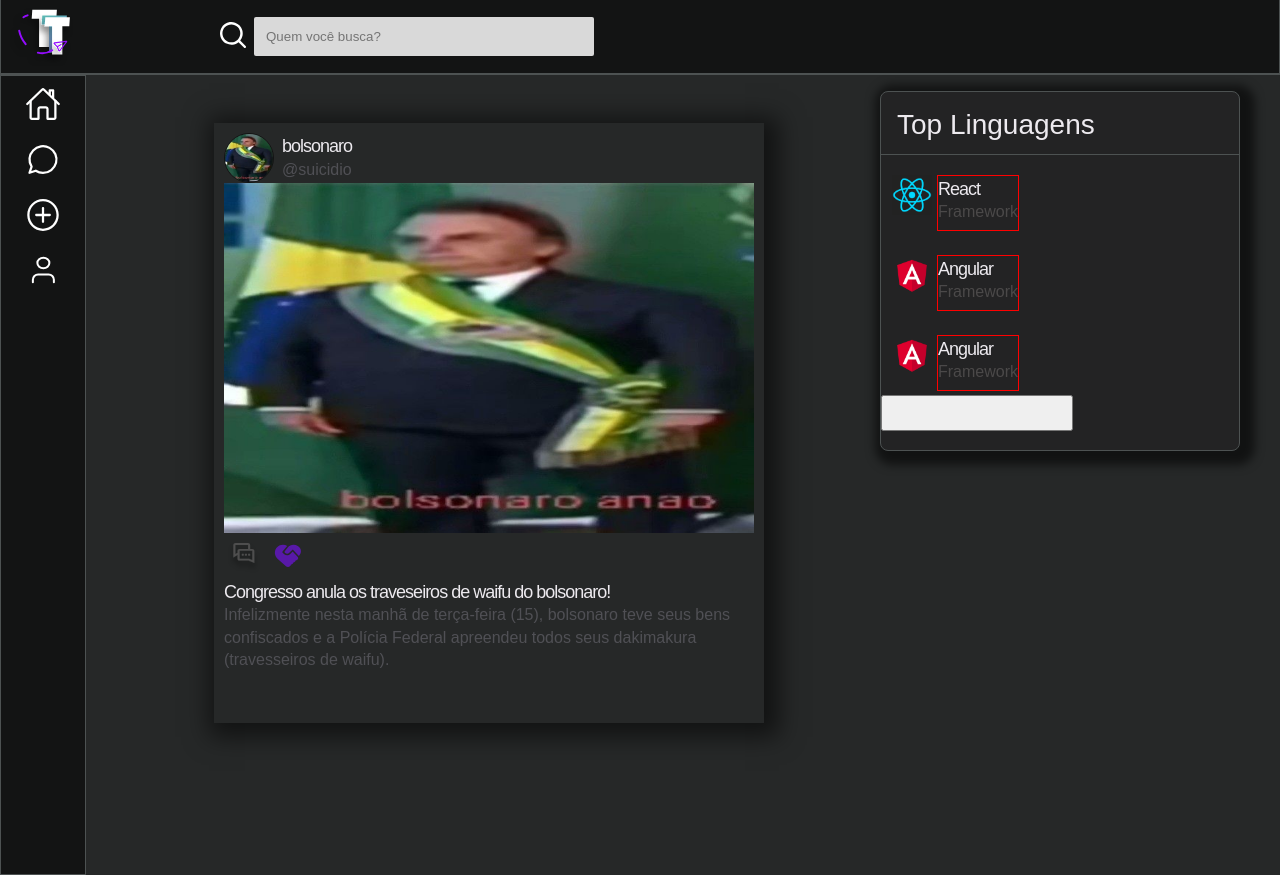
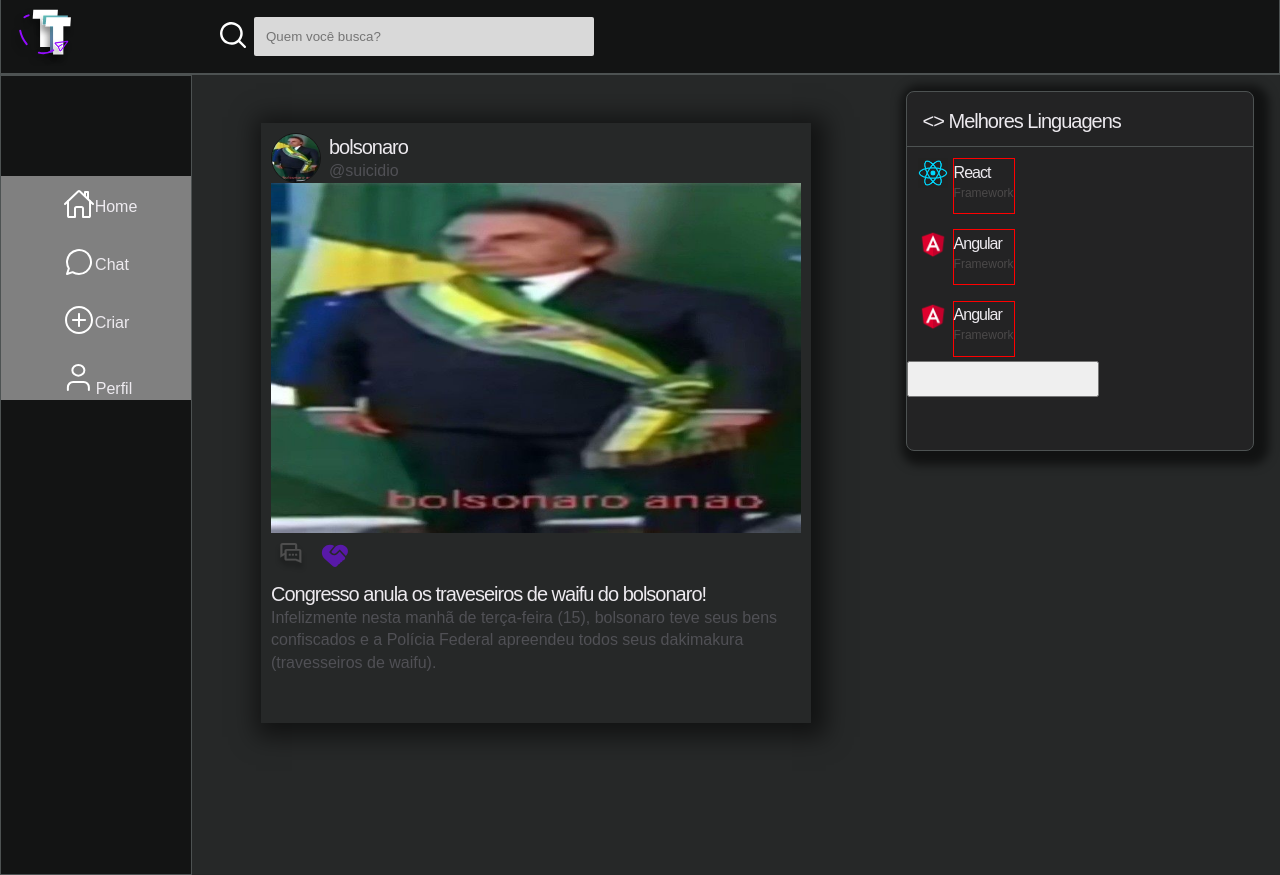
Before and after one commit to CosmosEtec/TalkTech, a PHP site: page /view/feed.php in a window 1280 px wide. Run offline with PHP 8.4, Linux system fonts and the light colour scheme; some libraries are stand-ins or nearby versions.

Commit message:
Deixando feed responsivo, e criando side menu da direita
'-'

```diff
--- a/TalkTech-v0.1.4.3/assets/css/partials/_buttons.scss
+++ b/TalkTech-v0.1.4.3/assets/css/partials/_buttons.scss
@@ -8,6 +8,36 @@ a{
 
     &:hover{
         opacity: 0.9;
+    }
+}
+
+a.nav-link{
+    width: 100%;
+    height: 50px;
+    display: flex;
+    align-items: end;
+    justify-content: center;
+
+    &:hover{
+        opacity: 0.9;
+        transform: translateY(-5px);
+    }
+
+    span{
+        transition: 0.3s ease;
+        @include responsive(lu){
+            display: none;
+        }
+    }
+
+    div.ml-1{
+        @include responsive(lu){
+            margin-left: 0;
+        }
+    }
+
+    @include responsive(lu){
+        margin-bottom: 0;
     }
 }
 
--- a/TalkTech-v0.1.4.3/assets/css/partials/_layout.scss
+++ b/TalkTech-v0.1.4.3/assets/css/partials/_layout.scss
@@ -14,6 +14,11 @@ $container-s: 540px;
   } @else if $device == l {
     // Para resolucao entre 1140px e 1440px
     @media screen and (max-width: $container-xl) and (min-width: $container-l) {
+      @content;
+    }
+  } @else if $device == lu {
+    // Para resolucao menor que 1140px
+    @media screen and (max-width: $container-l) {
       @content;
     }
   } @else if $device == m {
@@ -68,6 +73,17 @@ $container-s: 540px;
     @include responsive(s){
         align-items: center;
         padding: 110px 0 0 0;
+    }
+}
+
+.container-timeline{
+    flex: 2 1 360px;
+    display: flex;
+    justify-content: center;
+
+
+    @include responsive(s){
+     padding: 0;
     }
 }
 
--- a/TalkTech-v0.1.4.3/assets/css/partials/_menu.scss
+++ b/TalkTech-v0.1.4.3/assets/css/partials/_menu.scss
@@ -18,7 +18,7 @@ header{
     max-width: $container-xl;
     background: $black-dark;
     height: 75px;
-    margin: 0px auto;
+    margin: 0 auto;
     position: relative;
     padding: 10px 24px 10px 211px;
 
@@ -33,10 +33,10 @@ header{
 }
 
 .navbar-desktop-logo{
-    position: fixed;
     cursor: pointer;
     z-index: 1100;
     left: 10px;
+    position: absolute;
 }
 
 .navbar-desktop-item-1{
@@ -63,40 +63,35 @@ header{
 ///////////////////////  Side Menu - Menu Lateral Esquerdo  ///////////////////////
 .nav-left-side-menu{
   height: 100vh;
+  width: 15vw;
   background-color: $black-dark;
+  padding: 100px 0px 0 0px;
 
 
   display: flex;
-  justify-content: center;
+  flex-direction: column;
+  align-items: center;
 
 
   border: 1px solid $gray-clean-border;
+  transition: 0.7s ease;
 
-
-  @include responsive(s){
+  @include responsive(lu){
     height: 50px;
+    transform: translateY(0);
     bottom: 0;
     align-items: center;
     padding-top: 0;
     width: 100%;
+    flex-direction: row;
     position: fixed;
   }
 }
 
-
-
-.nav-list-left-side-menu{
-    display: flex;
-    flex-direction: column;
-    align-items: center;
-
-
-
-    @include responsive(s){
-        flex-direction: row;
-    }
+.div-nav-left-side-menu-link{
+    width: 100%;
+    background: gray !important;
 }
-
 .nav-link-left-side-menu{
     display: inline-block;
     @include typeface-1(h3, desktop);
@@ -114,15 +109,9 @@ header{
     &:hover{
         transform: translateX(5px);
 
-        p{
-            display: flex;
-            z-index: 1100;
-            transform: translateX(5px);
-        }
+
     }
 
-
-    padding: 8px 24px 0 24px;
     @include responsive(s){
         padding: 8px 16px 0 16px;
     }
@@ -137,25 +126,24 @@ header{
 .right-side-menu {
     height: 100vh;
     max-width: 400px;
+    min-width: 240px;
+    padding: 0 2% 0 2%;
+
     width: 100%;
 
     transition: 0.7s ease;
     padding-top: 1rem;
 
+    @include responsive(s){
+        display: none;
+    }
 
-
-    @include responsive(s){
-      height: 50px;
-      bottom: 0;
-      align-items: center;
-      padding-top: 0;
-      width: 100%;
-    }
 }
 
 
 .top-languages-right-side-menu{
-    max-width: 360px;
+
+    min-width: 280px;
     width: 100%;
     height: 360px;
 
@@ -165,13 +153,16 @@ header{
     border: 1px solid $gray-clean-border;
     box-shadow: 5px 4px 10px 10px rgba(0,0,0,0.54);
 
+
     @include responsive(s){
-        min-width: 280px;
+        display: none;
     }
 
     .top-languages-head{
         width: 100%;
         border-bottom: 1px solid $gray-clean-border;
+        display: flex;
+        align-items: center;
 
 
         padding: 1rem 0 0.75rem 1rem;
@@ -181,7 +172,7 @@ header{
     .top-languages-language-skill{
         width: 100%;
         height: 4rem;
-        margin-top: 1rem;
+        margin-top: 0.45rem;
 
         padding: 0.25rem 0.25rem 0.25rem 0.70rem;
         display: flex;
@@ -190,8 +181,8 @@ header{
 
 
             .language-icon{
-               max-width: 40px;
-               height: 40px;
+               max-width: 30px;
+               height: 30px;
                border-radius: 60px;
                width: 100%;
                border-radius: 4px;
--- a/TalkTech-v0.1.4.3/assets/css/partials/_post.scss
+++ b/TalkTech-v0.1.4.3/assets/css/partials/_post.scss
@@ -1,6 +1,5 @@
 .post-container{
-    max-width: 550px;
-    width: 100%;
+    width: 550px;
     height: 600px;
     padding: 10px 10px 0px 10px;
     margin-bottom: 30px;
--- a/TalkTech-v0.1.4.3/assets/css/partials/_typography.scss
+++ b/TalkTech-v0.1.4.3/assets/css/partials/_typography.scss
@@ -23,7 +23,7 @@
     font-size: 24px;
     line-height: 120%;
   } @else if $size == h4 and $device == desktop {
-    font-size: 18px;
+    font-size: 20px;
     line-height: 130%;
     letter-spacing: -1px;
   } @else if $size == h4 and $device == mobile {
@@ -134,7 +134,7 @@ p {
   }
 }
 
-.p1, .p2 {
+.p1 {
   color: $black-light;
   @include typeface-2(p1, desktop);
   @include responsive(s) {
@@ -143,7 +143,6 @@ p {
 }
 
 .p2 {
-  color: $black-light;
   @include typeface-2(p2, desktop);
   @include responsive(s) {
     @include typeface-2(p2, mobile);
--- a/TalkTech-v0.1.4.3/assets/css/style.css
+++ b/TalkTech-v0.1.4.3/assets/css/style.css
@@ -38,6 +38,17 @@
   .container-feed {
     align-items: center;
     padding: 110px 0 0 0;
+  }
+}
+
+.container-timeline {
+  flex: 2 1 360px;
+  display: flex;
+  justify-content: center;
+}
+@media screen and (max-width: 960px) {
+  .container-timeline {
+    padding: 0;
   }
 }
 
@@ -212,7 +223,7 @@ h4 {
   color: #edeaef;
   font-family: "Sora", sans-serif;
   font-weight: 250;
-  font-size: 18px;
+  font-size: 20px;
   line-height: 130%;
   letter-spacing: -1px;
 }
@@ -281,7 +292,7 @@ p.white {
   color: #edeaef;
 }
 
-.p1, .p2 {
+.p1 {
   color: #4b4949;
   font-family: "Sora", sans-serif;
   font-weight: 250;
@@ -289,7 +300,7 @@ p.white {
   line-height: 130%;
 }
 @media screen and (max-width: 960px) {
-  .p1, .p2 {
+  .p1 {
     font-family: "Sora", sans-serif;
     font-weight: 250;
     font-size: 18px;
@@ -298,7 +309,6 @@ p.white {
 }
 
 .p2 {
-  color: #4b4949;
   font-family: "Sora", sans-serif;
   font-weight: 250;
   font-size: 16px;
@@ -369,6 +379,36 @@ a {
 }
 a:hover {
   opacity: 0.9;
+}
+
+a.nav-link {
+  width: 100%;
+  height: 50px;
+  display: flex;
+  align-items: end;
+  justify-content: center;
+}
+a.nav-link:hover {
+  opacity: 0.9;
+  transform: translateY(-5px);
+}
+a.nav-link span {
+  transition: 0.3s ease;
+}
+@media screen and (max-width: 1140px) {
+  a.nav-link span {
+    display: none;
+  }
+}
+@media screen and (max-width: 1140px) {
+  a.nav-link div.ml-1 {
+    margin-left: 0;
+  }
+}
+@media screen and (max-width: 1140px) {
+  a.nav-link {
+    margin-bottom: 0;
+  }
 }
 
 .btn-Ini {
@@ -791,7 +831,7 @@ header {
   max-width: 1440px;
   background: #131414;
   height: 75px;
-  margin: 0px auto;
+  margin: 0 auto;
   position: relative;
   padding: 10px 24px 10px 211px;
   border-bottom: 2px solid #4d5252; /* Borda superior é azul */
@@ -803,10 +843,10 @@ header {
 }
 
 .navbar-desktop-logo {
-  position: fixed;
   cursor: pointer;
   z-index: 1100;
   left: 10px;
+  position: absolute;
 }
 
 .navbar-desktop-item-1 {
@@ -831,31 +871,31 @@ header {
 
 .nav-left-side-menu {
   height: 100vh;
+  width: 15vw;
   background-color: #131414;
-  display: flex;
-  justify-content: center;
+  padding: 100px 0px 0 0px;
+  display: flex;
+  flex-direction: column;
+  align-items: center;
   border: 1px solid #4d5252;
-}
-@media screen and (max-width: 960px) {
+  transition: 0.7s ease;
+}
+@media screen and (max-width: 1140px) {
   .nav-left-side-menu {
     height: 50px;
+    transform: translateY(0);
     bottom: 0;
     align-items: center;
     padding-top: 0;
     width: 100%;
+    flex-direction: row;
     position: fixed;
   }
 }
 
-.nav-list-left-side-menu {
-  display: flex;
-  flex-direction: column;
-  align-items: center;
-}
-@media screen and (max-width: 960px) {
-  .nav-list-left-side-menu {
-    flex-direction: row;
-  }
+.div-nav-left-side-menu-link {
+  width: 100%;
+  background: gray !important;
 }
 
 .nav-link-left-side-menu {
@@ -867,17 +907,11 @@ header {
   position: relative;
   cursor: pointer;
   transition: transform 0.2s ease-in-out;
-  padding: 8px 24px 0 24px;
 }
 .nav-link-left-side-menu p {
   display: none;
 }
 .nav-link-left-side-menu:hover {
-  transform: translateX(5px);
-}
-.nav-link-left-side-menu:hover p {
-  display: flex;
-  z-index: 1100;
   transform: translateX(5px);
 }
 @media screen and (max-width: 960px) {
@@ -889,22 +923,20 @@ header {
 .right-side-menu {
   height: 100vh;
   max-width: 400px;
+  min-width: 240px;
+  padding: 0 2% 0 2%;
   width: 100%;
   transition: 0.7s ease;
   padding-top: 1rem;
 }
 @media screen and (max-width: 960px) {
   .right-side-menu {
-    height: 50px;
-    bottom: 0;
-    align-items: center;
-    padding-top: 0;
-    width: 100%;
+    display: none;
   }
 }
 
 .top-languages-right-side-menu {
-  max-width: 360px;
+  min-width: 280px;
   width: 100%;
   height: 360px;
   background: #232324;
@@ -915,25 +947,27 @@ header {
 }
 @media screen and (max-width: 960px) {
   .top-languages-right-side-menu {
-    min-width: 280px;
+    display: none;
   }
 }
 .top-languages-right-side-menu .top-languages-head {
   width: 100%;
   border-bottom: 1px solid #4d5252;
+  display: flex;
+  align-items: center;
   padding: 1rem 0 0.75rem 1rem;
 }
 .top-languages-right-side-menu .top-languages-language-skill {
   width: 100%;
   height: 4rem;
-  margin-top: 1rem;
+  margin-top: 0.45rem;
   padding: 0.25rem 0.25rem 0.25rem 0.7rem;
   display: flex;
   flex-direction: row;
 }
 .top-languages-right-side-menu .top-languages-language-skill .language-icon {
-  max-width: 40px;
-  height: 40px;
+  max-width: 30px;
+  height: 30px;
   border-radius: 60px;
   width: 100%;
   border-radius: 4px;
@@ -1280,8 +1314,7 @@ header {
 }
 
 .post-container {
-  max-width: 550px;
-  width: 100%;
+  width: 550px;
   height: 600px;
   padding: 10px 10px 0px 10px;
   margin-bottom: 30px;
--- a/TalkTech-v0.1.4.3/view/feed.php
+++ b/TalkTech-v0.1.4.3/view/feed.php
@@ -29,19 +29,52 @@
     <section class="container-feed ">
         <!---========= LEFT SIDE MENU =========-->
         <nav class="nav-left-side-menu   " id="side-menu">
-            <div class="nav-list-left-side-menu">
 
-                <a href="feed.php" class="nav-link-left-side-menu mb-1"><img src="../assets/svg/icon-home.svg" width="60" alt=""></a>
-                <a href="#Chats" class="nav-link-left-side-menu mb-1"><img src="../assets/svg/icon-chat.svg" width="60" alt=""></a>
-                <a class="nav-link-left-side-menu mb-1" id="create-post"><img src="../assets/svg/icon-add-plus-circle.svg" width="60" alt=""></a>
-                <a href="profile.php" class="nav-link-left-side-menu"><img src="../assets/svg/icon-profile-side-menu.svg" width="60" alt=""></a>
+                <div class="div-nav-left-side-menu-link  ">
+
+                    <a href="feed.php" class="nav-link mb-1">
+                        <div class="ml-1">
+                        <img src="../assets/svg/icon-home.svg" width="50px" height="50px" alt="">
+                        </div>
+                        <span class="mb-1">Home</span>
+                    </a>
+
+                </div>
+
+
+
+            <div class="div-nav-left-side-menu-link">
+                <a href="#Chats" class="nav-link mb-1">
+                    <div>
+                        <img src="../assets/svg/icon-chat.svg" width="60px" alt="">
+                    </div>
+                    <span class="mb-1">Chat</span>
+                </a>
+            </div>
+
+
+            <div class="div-nav-left-side-menu-link">
+                <a class="nav-link mb-1" id="create-post">
+                    <div>
+                        <img src="../assets/svg/icon-add-plus-circle.svg" width="60px" alt="">
+                    </div>
+                    <span class="mb-1">Criar</span>
+                </a>
+            </div>
+            <div class="div-nav-left-side-menu-link">
+                <a href="profile.php" class="nav-link ">
+                <div>
+                    <img src="../assets/svg/icon-profile-side-menu.svg" width="60px" alt="">
+                </div>
+                <span>Perfil</span>
+                </a>
             </div>
         </nav>
         <!---========= FIM LEFT SIDE MENU =========-->
 
 
         <!---========= POST =========-->
-        <div class="flex-item-2 pl-5 pt-3 pr-3">
+        <div class="container-timeline pl-3 pt-3 pr-3">
         <div class="post-container   mb-2">
 
             <div class="profile-top-post  ">
@@ -114,7 +147,8 @@
 
             <div class="top-languages-right-side-menu  ">
                 <div class="top-languages-head">
-                    <h3>Top Linguagens</h3>
+
+                    <h4 class=""> <> Melhores Linguagens</h4>
                 </div>
                 <!---========= DETALHES DA LINGUAGEM  =========-->
                 <div class="top-languages-language-skill">
@@ -122,8 +156,8 @@
                         <img src="../assets/img/react-biblioteca.png" alt="">
                     </div>
                     <div class="language-details border">
-                        <h4>React</h4>
-                        <p class="p2">Framework</p>
+                        <h4 class="p2">React</h4>
+                        <p class="p3">Framework</p>
                     </div>
                 </div>
                 <!---========= DETALHES DA LINGUAGEM  =========-->
@@ -132,8 +166,8 @@
                         <img src="../assets/img/angular-framework.png" alt="">
                     </div>
                     <div class="language-details border">
-                        <h4>Angular</h4>
-                        <p class="p2">Framework</p>
+                        <h4 class="p2">Angular</h4>
+                        <p class="p3">Framework</p>
                     </div>
                 </div>
                 <!---========= DETALHES DA LINGUAGEM  =========-->
@@ -142,13 +176,15 @@
                         <img src="../assets/img/angular-framework.png" alt="">
                     </div>
                     <div class="language-details border">
-                        <h4>Angular</h4>
-                        <p class="p2">Framework</p>
+                        <h4 class="p2">Angular</h4>
+                        <p class="p3">Framework</p>
                     </div>
                 </div>
 
                 <button class=""></button>
             </div>
+
+
 
 
             </div>
```
Also changed, not shown: 1 other file.
